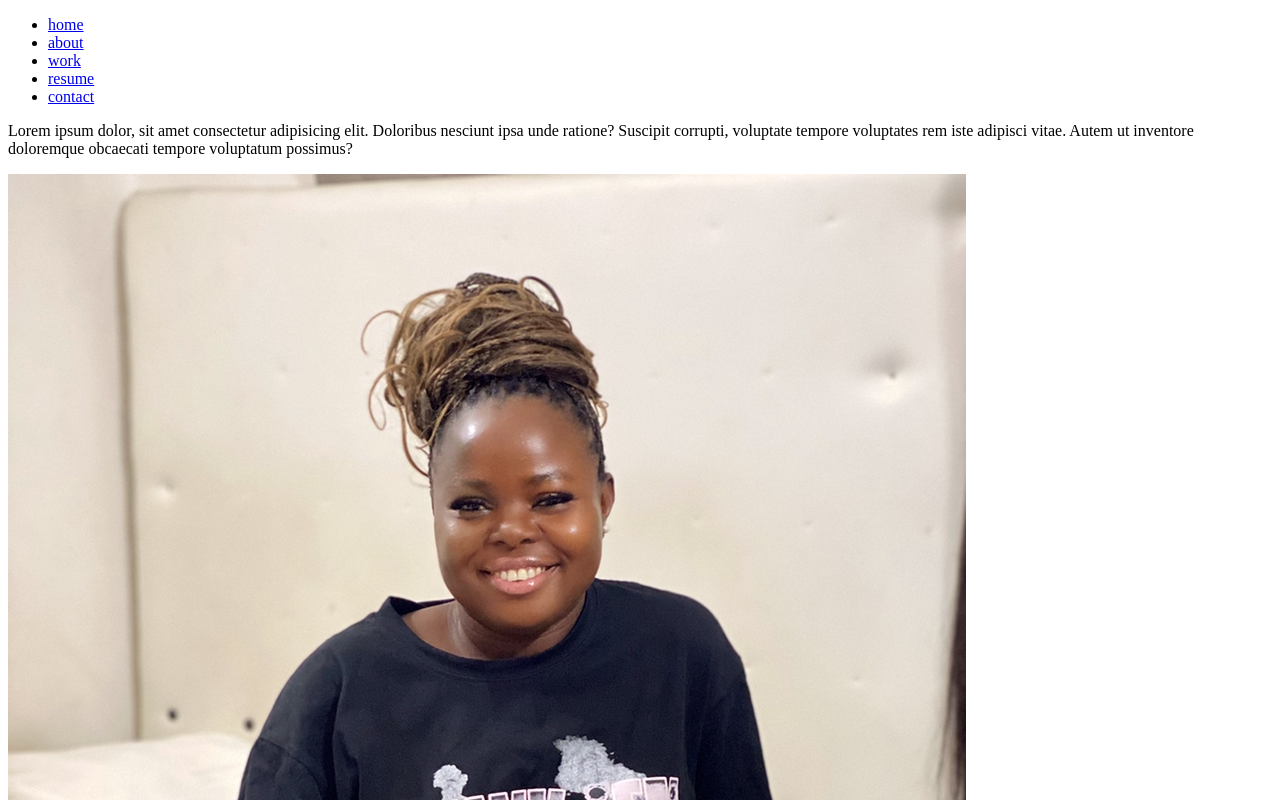
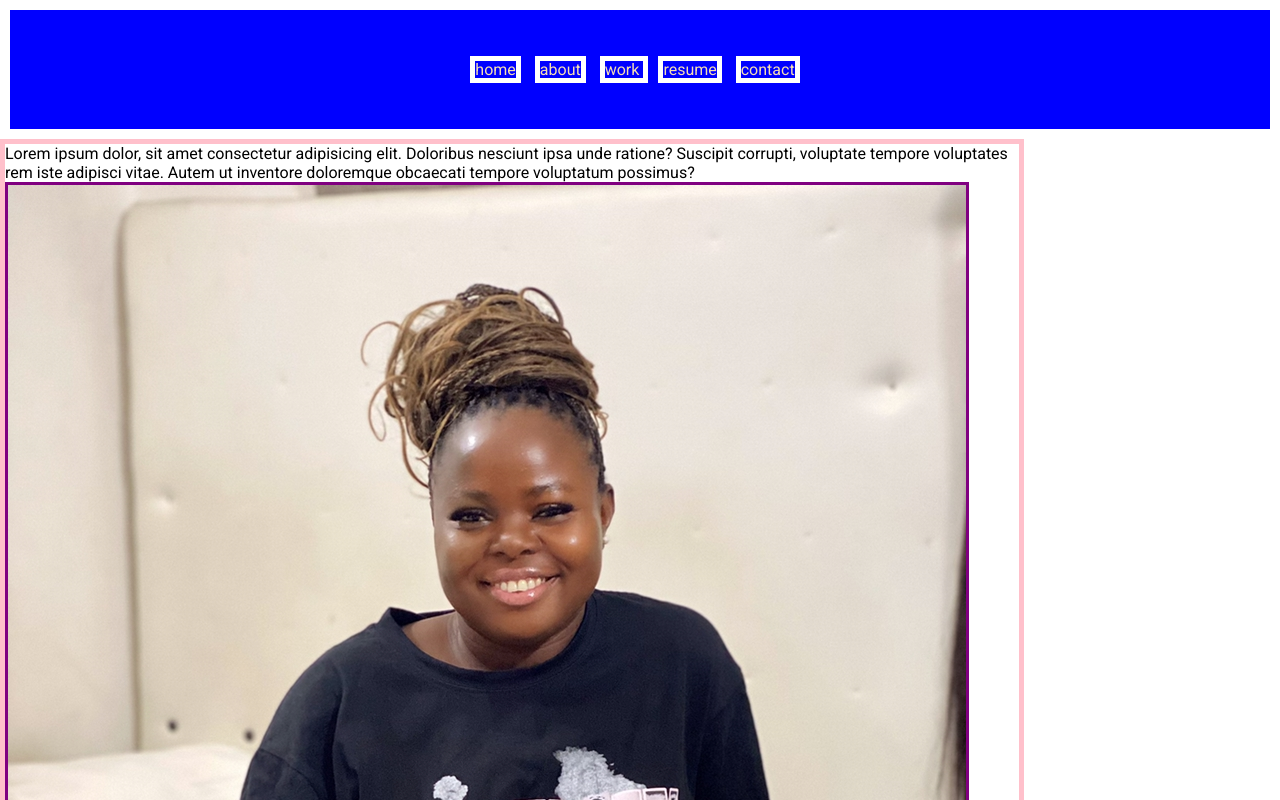
Before and after one commit to Edwineunice5/mypersonalcode, a plain HTML site: page index.html in a window 1280 px wide. Shown: the top 800 px of the page. Drawn offline with Linux system fonts and the light colour scheme.

Commit message:
i added a css file and styel it

```diff
--- a/index.html
+++ b/index.html
@@ -3,11 +3,15 @@
 <head>
   <meta charset="UTF-8">
   <meta name="viewport" content="width=device-width, initial-scale=1.0">
+  <link rel="stylesheet" href="style.css">
+  <link rel="preconnect" href="https://fonts.googleapis.com">
+<link rel="preconnect" href="https://fonts.gstatic.com" crossorigin>
+<link href="https://fonts.googleapis.com/css2?family=Roboto&display=swap" rel="stylesheet">
   <title>my personal code</title>
 </head>
 <body>
   <header>
-    <ul>
+    <ul id="navbar">
       <li><a href="#home">home</a></li>
       <li><a href="#about">about</a></li>
       <li><a href="#work">work</a></1i>
@@ -15,7 +19,6 @@
       <li><a href="#contact">contact</a></1i>
     </ul>
   </header>
-
 <!-- Home section -->
   <div id="home">
     <p>Lorem ipsum dolor, sit amet consectetur adipisicing elit. Doloribus nesciunt ipsa unde ratione? Suscipit corrupti, voluptate tempore voluptates rem iste adipisci vitae. Autem ut inventore doloremque obcaecati tempore voluptatum possimus?</p>
--- /dev/null
+++ b/style.css
@@ -0,0 +1,36 @@
+*{
+    box-sizing: border-box;
+    margin: 0px;
+    padding: 0px;
+}
+ul li {
+    display: inline;
+    border: 5px solid white;
+    margin-right: 10px;
+}
+header{
+    background-color: blue;
+    padding: 50px;
+    margin: 10px;
+    text-align: center;
+}
+ul li a{
+    text-decoration: none;
+    color: wheat;
+    font-family: 'Roboto', sans-serif;
+}
+
+#home {
+    width: 80%;
+    border: 5px solid pink;
+}
+p{
+    font-family: 'Roboto', sans-serif;
+}
+#home img{
+    border:3px solid purple;
+    margin: 0 auto;
+}
+#abot{
+    padding: 50px;
+}
```
